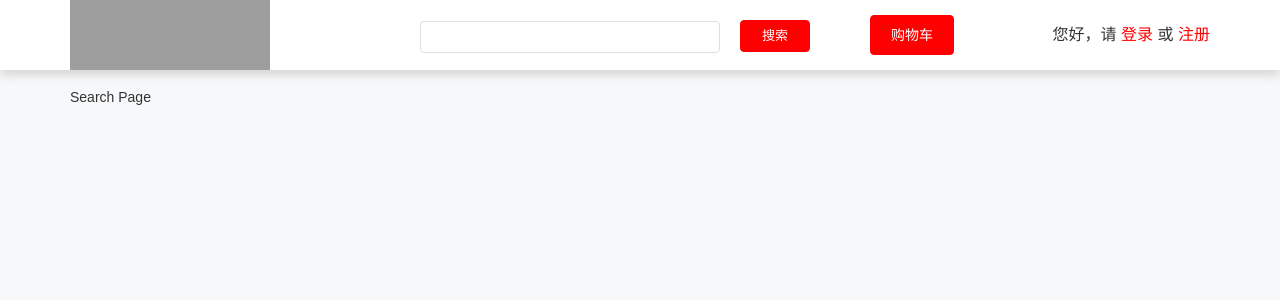
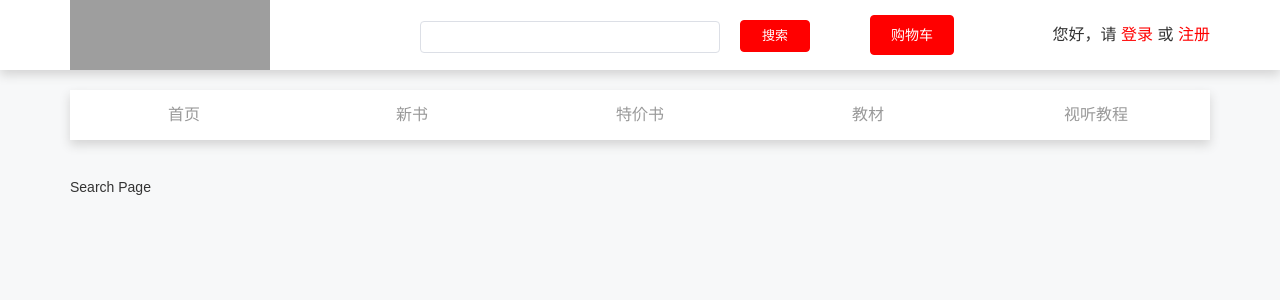
Before and after one commit to chenzb428/bookstore, a Vue app: page /search in a window 1280 px wide. Shown: the top 300 px of the page. Built offline with nearby package versions, Linux system fonts and the light colour scheme; grey boxes are pictures that could not be loaded.

Commit message:
添加NavBar组件

```diff
--- a/src/App.vue
+++ b/src/App.vue
@@ -1,17 +1,20 @@
 <template>
   <div id="app">
     <MyHeader />
+    <NavBar />
     <router-view/>
   </div>
 </template>
 
 <script>
 import MyHeader from './components/Header';
+import NavBar from './components/NavBar';
 
 export default {
   name: 'App',
   components: {
-    MyHeader
+    MyHeader,
+    NavBar
   }
 }
 </script>
--- /dev/null
+++ b/src/components/NavBar/Item.vue
@@ -0,0 +1,39 @@
+<template>
+    <div class="nav-item float-left">
+        <router-link :to="item.path">{{ item.title }}</router-link>
+    </div>
+</template>
+
+<script>
+export default {
+    name: 'NavItem',
+    props: {
+        item: Object
+    }
+}
+</script>
+
+<style lang="scss" scoped>
+.nav-item {
+    width: 228px;
+    height: 50px;
+    line-height: 50px;
+    font-size: 16px;
+    text-align: center;
+
+    a {
+        display: block;
+        height: 50px;
+        color: #999;
+
+        &:hover {
+            background-color: rgba(0,0,0,.03922);
+            transition: all .3s;
+        }
+    }
+    .router-link-active {
+        color: #255f9e;
+        border-bottom: 2px solid #255f9e;
+    }
+}
+</style>
--- /dev/null
+++ b/src/components/NavBar/index.vue
@@ -0,0 +1,37 @@
+<template>
+    <div class="nav">
+        <div class="container">
+            <NavItem v-for="(item, index) of navData" :key="index" :item="item" />
+        </div>
+    </div>
+</template>
+
+<script>
+import navData from '../../data/nav';
+
+import NavItem from './Item';
+
+export default {
+    name: 'NavBar',
+    components: {
+        NavItem
+    },
+    data() {
+        return {
+            navData
+        }
+    }
+}
+</script>
+
+<style lang="scss" scoped>
+.nav {
+    margin: 20px 0;
+
+    .container {
+        height: 50px;
+        background-color: #fff;
+        box-shadow: 0 5px 10px #d4d4d4;
+    }
+}
+</style>
```
